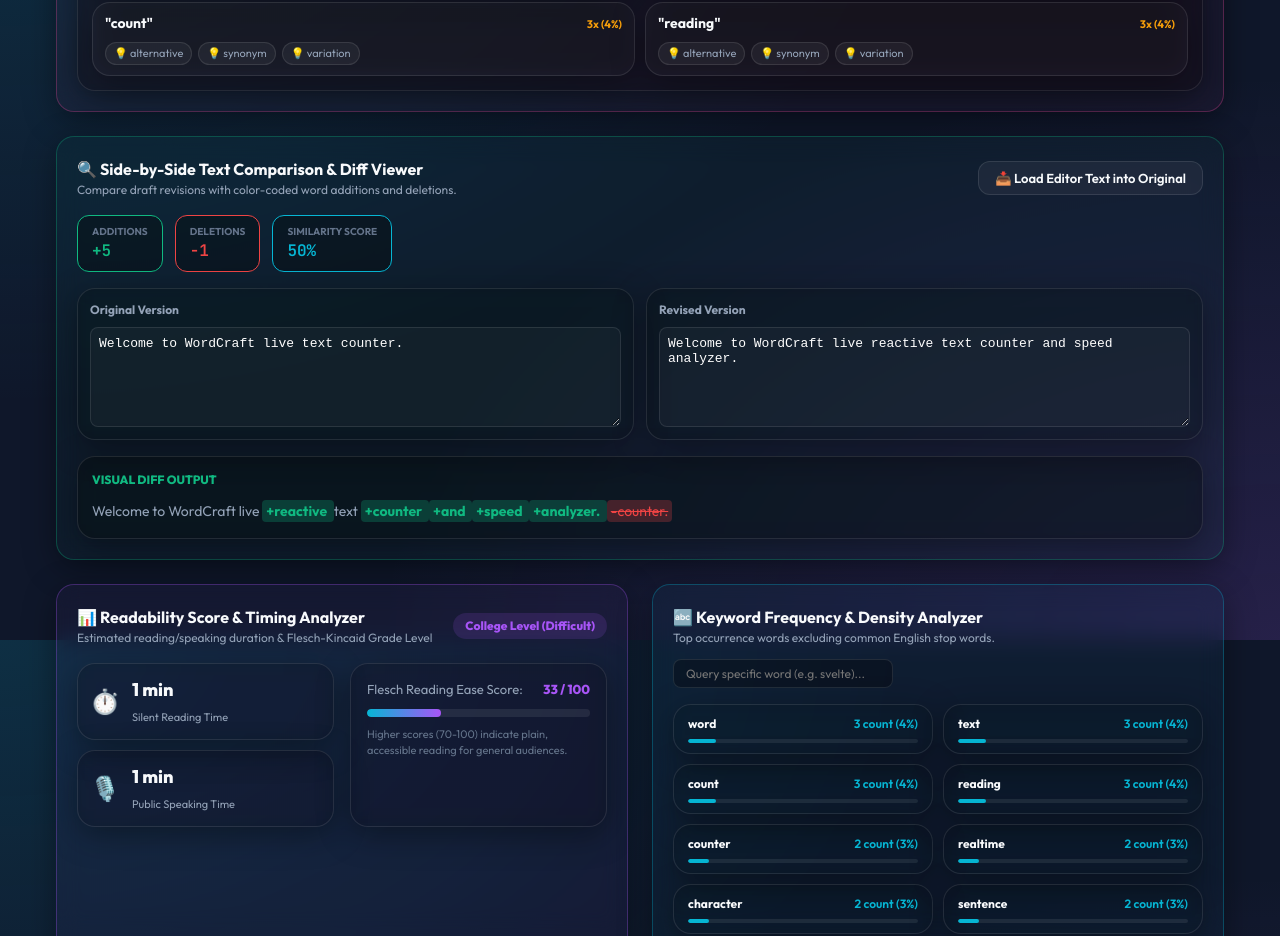
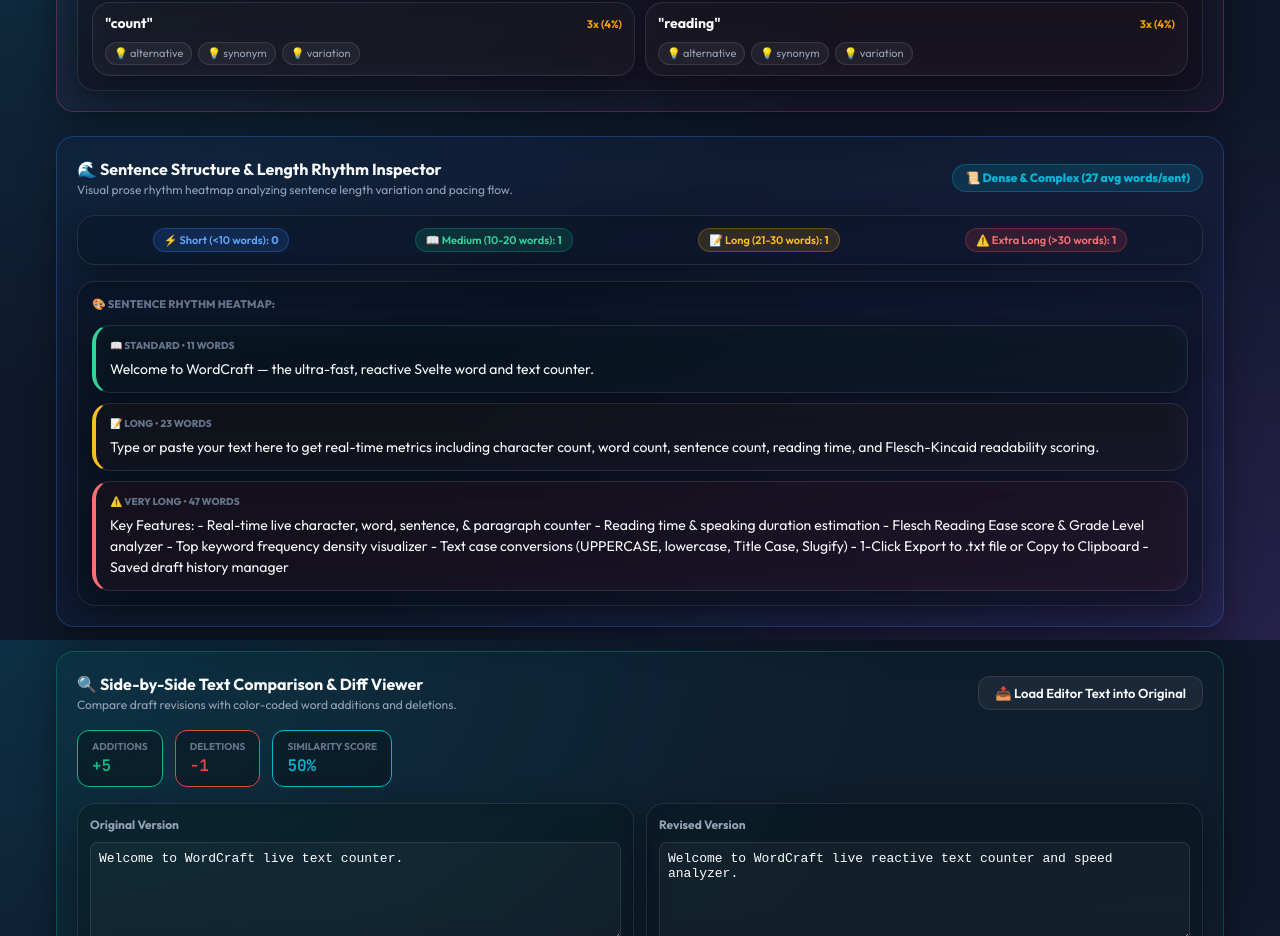
Before and after one commit to breakingthebot/word-counter-build42, a Svelte app: page / in a window 1280 px wide. Shown: the part 2560-3496 px from the top of the page. Built offline with nearby package versions, Linux system fonts and the light colour scheme.

Commit message:
Build 42 Iteration 12 - Add Sentence Structure & Length Rhythm Inspector

```diff
--- a/src/App.svelte
+++ b/src/App.svelte
@@ -14,6 +14,7 @@
   import CustomSpeedEstimator from './components/CustomSpeedEstimator.svelte';
   import AudioProofreader from './components/AudioProofreader.svelte';
   import VocabularyRichness from './components/VocabularyRichness.svelte';
+  import SentenceRhythmInspector from './components/SentenceRhythmInspector.svelte';
   import TextDiffViewer from './components/TextDiffViewer.svelte';
   import ReadabilityScore from './components/ReadabilityScore.svelte';
   import KeywordDensity from './components/KeywordDensity.svelte';
@@ -43,6 +44,8 @@
   <AudioProofreader />
 
   <VocabularyRichness />
+
+  <SentenceRhythmInspector />
 
   <TextDiffViewer />
 
--- /dev/null
+++ b/src/components/SentenceRhythmInspector.svelte
@@ -0,0 +1,161 @@
+<!-- src/components/SentenceRhythmInspector.svelte -->
+<!-- Sentence Structure & Length Rhythm Inspector component. -->
+<!-- Connects to: src/services/sentenceRhythmService.ts, src/stores/textStore.ts -->
+<!-- Created: 2026-07-25 -->
+
+<script lang="ts">
+  import { text } from '../stores/textStore';
+  import { analyzeSentenceRhythm } from '../services/sentenceRhythmService';
+
+  $: rhythm = analyzeSentenceRhythm($text);
+</script>
+
+<div class="rhythm-container card">
+  <div class="rhythm-header">
+    <div>
+      <h4>🌊 Sentence Structure & Length Rhythm Inspector</h4>
+      <p class="subtitle">Visual prose rhythm heatmap analyzing sentence length variation and pacing flow.</p>
+    </div>
+
+    {#if rhythm.totalSentences > 0}
+      <span class="health-badge">{rhythm.rhythmHealth} ({rhythm.averageSentenceLength} avg words/sent)</span>
+    {/if}
+  </div>
+
+  {#if rhythm.totalSentences > 0}
+    <!-- Sentence Length Breakdown Meter -->
+    <div class="breakdown-bar card">
+      <div class="b-pill short">⚡ Short (&lt;10 words): <strong>{rhythm.shortCount}</strong></div>
+      <div class="b-pill medium">📖 Medium (10-20 words): <strong>{rhythm.mediumCount}</strong></div>
+      <div class="b-pill long">📝 Long (21-30 words): <strong>{rhythm.longCount}</strong></div>
+      <div class="b-pill extra-long">⚠️ Extra Long (&gt;30 words): <strong>{rhythm.extraLongCount}</strong></div>
+    </div>
+
+    <!-- Visual Heatmap Canvas -->
+    <div class="heatmap-box card">
+      <span class="box-title">🎨 Sentence Rhythm Heatmap:</span>
+      <div class="sentences-flow">
+        {#each rhythm.sentences as s}
+          <div
+            class="sentence-pill card"
+            class:short={s.classification === 'short'}
+            class:medium={s.classification === 'medium'}
+            class:long={s.classification === 'long'}
+            class:extra-long={s.classification === 'extra_long'}
+          >
+            <span class="s-badge">{s.badge} • {s.wordCount} words</span>
+            <p class="s-text">{s.text}</p>
+          </div>
+        {/each}
+      </div>
+    </div>
+  {:else}
+    <div class="empty-box card">
+      ✍️ Type text in the editor above to view a live sentence length rhythm heatmap.
+    </div>
+  {/if}
+</div>
+
+<style>
+  .rhythm-container {
+    padding: 20px;
+    display: flex;
+    flex-direction: column;
+    gap: 16px;
+    background: rgba(59, 130, 246, 0.04);
+    border-color: rgba(59, 130, 246, 0.3);
+  }
+
+  .rhythm-header {
+    display: flex;
+    justify-content: space-between;
+    align-items: center;
+    flex-wrap: wrap;
+    gap: 12px;
+  }
+
+  .rhythm-header h4 { font-size: 16px; color: var(--text-primary); }
+  .subtitle { font-size: 12px; color: var(--text-secondary); }
+
+  .health-badge {
+    font-size: 12px;
+    font-weight: 800;
+    color: var(--accent-cyan);
+    background: rgba(6, 182, 212, 0.15);
+    padding: 4px 12px;
+    border-radius: 20px;
+    border: 1px solid rgba(6, 182, 212, 0.3);
+  }
+
+  .breakdown-bar {
+    padding: 12px 16px;
+    background: rgba(0, 0, 0, 0.25);
+    display: flex;
+    justify-content: space-around;
+    align-items: center;
+    flex-wrap: wrap;
+    gap: 8px;
+  }
+
+  .b-pill {
+    font-size: 11px;
+    padding: 3px 10px;
+    border-radius: 12px;
+    font-weight: 600;
+  }
+
+  .b-pill.short { background: rgba(59, 130, 246, 0.15); color: #60a5fa; border: 1px solid rgba(59, 130, 246, 0.3); }
+  .b-pill.medium { background: rgba(16, 185, 129, 0.15); color: #34d399; border: 1px solid rgba(16, 185, 129, 0.3); }
+  .b-pill.long { background: rgba(245, 158, 11, 0.15); color: #fbbf24; border: 1px solid rgba(245, 158, 11, 0.3); }
+  .b-pill.extra-long { background: rgba(239, 68, 68, 0.15); color: #f87171; border: 1px solid rgba(239, 68, 68, 0.3); }
+
+  .heatmap-box {
+    padding: 14px;
+    background: rgba(0, 0, 0, 0.3);
+    display: flex;
+    flex-direction: column;
+    gap: 12px;
+  }
+
+  .box-title { font-size: 11px; font-weight: 800; color: var(--text-muted); text-transform: uppercase; }
+
+  .sentences-flow {
+    display: flex;
+    flex-direction: column;
+    gap: 10px;
+  }
+
+  .sentence-pill {
+    padding: 12px 14px;
+    background: rgba(255, 255, 255, 0.02);
+    display: flex;
+    flex-direction: column;
+    gap: 6px;
+    border-left: 4px solid;
+  }
+
+  .sentence-pill.short { border-left-color: #60a5fa; background: rgba(59, 130, 246, 0.03); }
+  .sentence-pill.medium { border-left-color: #34d399; background: rgba(16, 185, 129, 0.03); }
+  .sentence-pill.long { border-left-color: #fbbf24; background: rgba(245, 158, 11, 0.03); }
+  .sentence-pill.extra-long { border-left-color: #f87171; background: rgba(239, 68, 68, 0.05); }
+
+  .s-badge {
+    font-size: 10px;
+    font-weight: 800;
+    text-transform: uppercase;
+    color: var(--text-muted);
+  }
+
+  .s-text {
+    font-size: 14px;
+    color: var(--text-primary);
+    line-height: 1.5;
+  }
+
+  .empty-box {
+    padding: 14px;
+    background: rgba(0, 0, 0, 0.2);
+    color: var(--text-muted);
+    font-size: 13px;
+  }
+</style>
--- /dev/null
+++ b/src/services/sentenceRhythmService.ts
@@ -0,0 +1,111 @@
+// src/services/sentenceRhythmService.ts
+// Sentence Structure & Length Rhythm Inspector service for Build 42.
+// Connects to: src/components/SentenceRhythmInspector.svelte, src/App.svelte
+// Created: 2026-07-25
+
+export type SentenceClassification = 'short' | 'medium' | 'long' | 'extra_long';
+
+export interface SentenceItem {
+  index: number;
+  text: string;
+  wordCount: number;
+  characterCount: number;
+  classification: SentenceClassification;
+  badge: string;
+}
+
+export interface RhythmSummary {
+  totalSentences: number;
+  shortCount: number;
+  mediumCount: number;
+  longCount: number;
+  extraLongCount: number;
+  averageSentenceLength: number;
+  rhythmHealth: '🌊 Excellent Flow' | '⚡ Energetic & Punchy' | '📜 Dense & Complex' | '🔁 Monotonous';
+  sentences: SentenceItem[];
+}
+
+export function classifySentenceLength(wordCount: number): { classification: SentenceClassification; badge: string } {
+  if (wordCount <= 9) return { classification: 'short', badge: '⚡ Short' };
+  if (wordCount <= 20) return { classification: 'medium', badge: '📖 Standard' };
+  if (wordCount <= 30) return { classification: 'long', badge: '📝 Long' };
+  return { classification: 'extra_long', badge: '⚠️ Very Long' };
+}
+
+export function analyzeSentenceRhythm(text: string): RhythmSummary {
+  if (!text.trim()) {
+    return {
+      totalSentences: 0,
+      shortCount: 0,
+      mediumCount: 0,
+      longCount: 0,
+      extraLongCount: 0,
+      averageSentenceLength: 0,
+      rhythmHealth: '🌊 Excellent Flow',
+      sentences: []
+    };
+  }
+
+  // Split text into sentences using punctuation boundaries
+  const rawSentences = text.split(/(?<=[.!?])\s+/).filter(s => s.trim().length > 0);
+  if (rawSentences.length === 0) {
+    return {
+      totalSentences: 0,
+      shortCount: 0,
+      mediumCount: 0,
+      longCount: 0,
+      extraLongCount: 0,
+      averageSentenceLength: 0,
+      rhythmHealth: '🌊 Excellent Flow',
+      sentences: []
+    };
+  }
+
+  let shortCount = 0;
+  let mediumCount = 0;
+  let longCount = 0;
+  let extraLongCount = 0;
+  let totalWordsSum = 0;
+
+  const sentences: SentenceItem[] = rawSentences.map((sentenceText, idx) => {
+    const words = sentenceText.trim().match(/\b[\w'-]+\b/g) || [];
+    const wordCount = words.length;
+    totalWordsSum += wordCount;
+
+    const { classification, badge } = classifySentenceLength(wordCount);
+
+    if (classification === 'short') shortCount++;
+    else if (classification === 'medium') mediumCount++;
+    else if (classification === 'long') longCount++;
+    else extraLongCount++;
+
+    return {
+      index: idx + 1,
+      text: sentenceText.trim(),
+      wordCount,
+      characterCount: sentenceText.length,
+      classification,
+      badge
+    };
+  });
+
+  const totalSentences = sentences.length;
+  const averageSentenceLength = Math.round((totalWordsSum / totalSentences) * 10) / 10;
+
+  let rhythmHealth: '🌊 Excellent Flow' | '⚡ Energetic & Punchy' | '📜 Dense & Complex' | '🔁 Monotonous' = '🌊 Excellent Flow';
+  if (shortCount / totalSentences > 0.6) rhythmHealth = '⚡ Energetic & Punchy';
+  else if ((extraLongCount + longCount) / totalSentences > 0.5) rhythmHealth = '📜 Dense & Complex';
+  else if (shortCount > 0 && mediumCount > 0) rhythmHealth = '🌊 Excellent Flow';
+  else rhythmHealth = '🔁 Monotonous';
+
+  return {
+    totalSentences,
+    shortCount,
+    mediumCount,
+    longCount,
+    extraLongCount,
+    averageSentenceLength,
+    rhythmHealth,
+    sentences
+  };
+}
```
Also changed, not shown: 2 other files (tests, documents, lock files or other folders).
